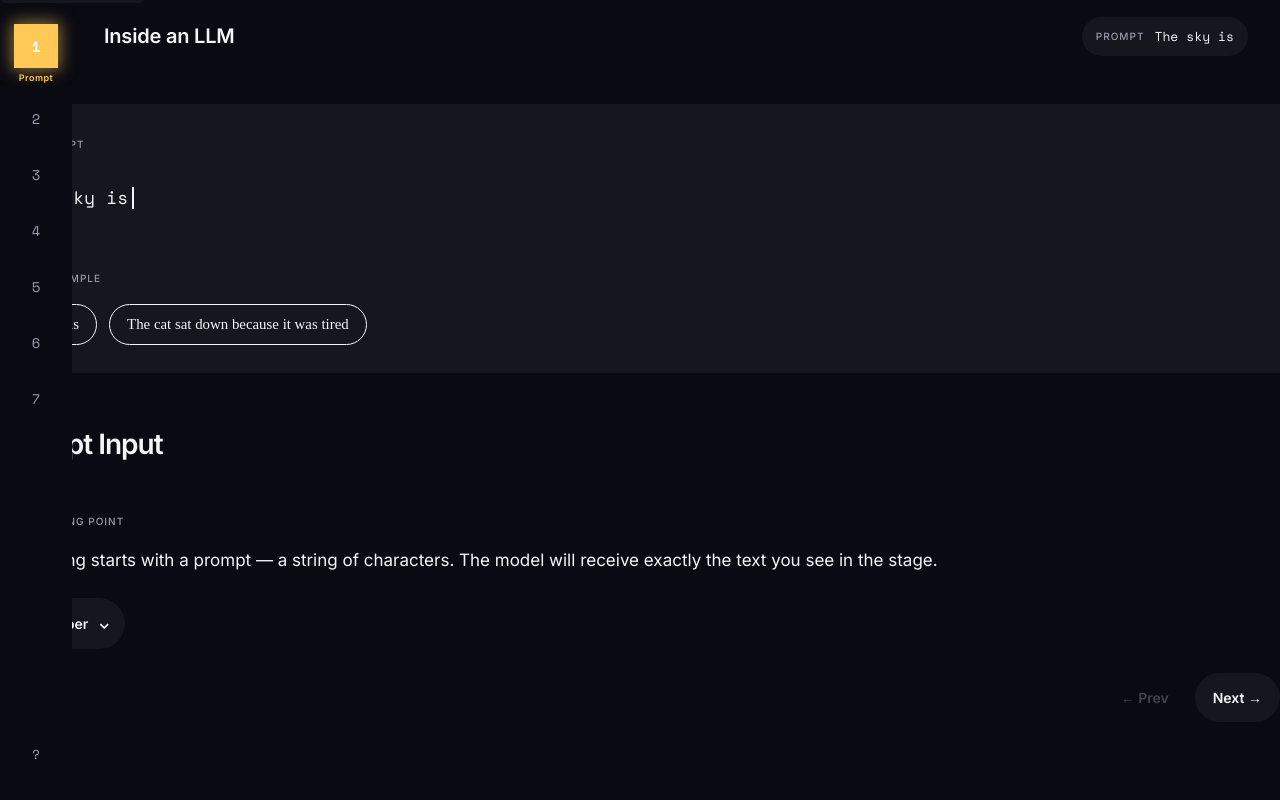
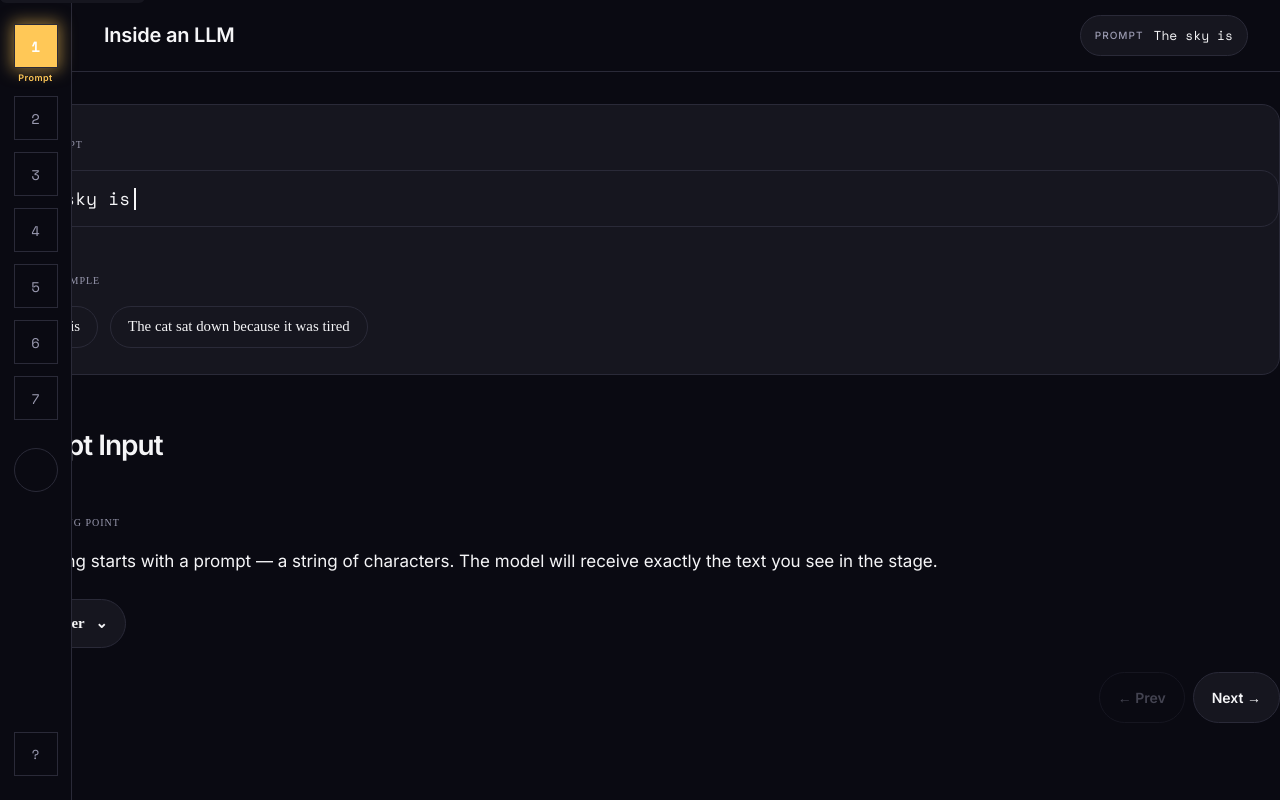
Before and after one commit to thanhthuynh/llm-visualization, a React (Vite) app: page /#prompt in a window 1280 px wide. Built offline with nearby package versions, Linux system fonts and the light colour scheme.

Commit message:
refactor(components): migrate Wave 1 to Tailwind utilities + update tests for className-based assertions

```diff
--- a/src/components/AccentRule.tsx
+++ b/src/components/AccentRule.tsx
@@ -1,3 +1,4 @@
+import type { CSSProperties } from 'react'
 import { accentHex } from '@/utils/accent'
 import type { AccentToken } from '@/scenes/scenes.config'
 
@@ -9,12 +10,8 @@ export function AccentRule({ accent }: AccentRuleProps) {
   return (
     <div
       role="presentation"
-      style={{
-        width: 48,
-        height: 3,
-        borderRadius: 'var(--radius-accent-rule)',
-        backgroundColor: accentHex(accent),
-      }}
+      style={{ '--rule-color': accentHex(accent) } as CSSProperties}
+      className="w-12 h-[3px] rounded-(--radius-accent-rule) bg-(--rule-color)"
     />
   )
 }
--- a/src/components/DeepToggle.tsx
+++ b/src/components/DeepToggle.tsx
@@ -1,3 +1,4 @@
+import type { CSSProperties } from 'react'
 import { accentHex, accentRgba } from '@/utils/accent'
 import type { AccentToken } from '@/scenes/scenes.config'
 
@@ -13,29 +14,22 @@ export function DeepToggle({ expanded, onToggle, controlsId, accent }: DeepToggl
   const labelColor = tinted ? accentHex(accent) : 'var(--color-text-primary)'
   const borderColor = tinted ? accentHex(accent) : 'var(--color-border)'
   const boxShadow = tinted ? `0 0 6px 0 ${accentRgba(accent, 0.35)}` : 'none'
+
+  const dynamicStyle = {
+    '--dt-label': labelColor,
+    '--dt-border': borderColor,
+    '--dt-shadow': boxShadow,
+    transition: 'color 160ms ease-out, border-color 160ms ease-out, box-shadow 160ms ease-out',
+  } as CSSProperties
+
   return (
     <button
       type="button"
       onClick={onToggle}
       aria-expanded={expanded}
       {...(controlsId ? { 'aria-controls': controlsId } : {})}
-      style={{
-        display: 'inline-flex',
-        alignItems: 'center',
-        gap: 10,
-        padding: '12px 16px 12px 18px',
-        borderRadius: 'var(--radius-pill)',
-        background: 'var(--color-surface-card)',
-        border: `1px solid ${borderColor}`,
-        color: labelColor,
-        fontFamily: 'var(--font-body)',
-        fontWeight: 600,
-        fontSize: 14,
-        cursor: 'pointer',
-        minHeight: 44,
-        boxShadow,
-        transition: 'color 160ms ease-out, border-color 160ms ease-out, box-shadow 160ms ease-out',
-      }}
+      style={dynamicStyle}
+      className="inline-flex items-center gap-2.5 pl-[18px] pr-4 py-3 rounded-(--radius-pill) bg-(--color-surface-card) border border-(--dt-border) text-(--dt-label) font-[family-name:--font-body] font-semibold text-sm cursor-pointer min-h-[44px] shadow-[var(--dt-shadow)]"
     >
       <span>{expanded ? 'Collapse' : 'Go deeper'}</span>
       <span aria-hidden="true">{expanded ? '⌃' : '⌄'}</span>
--- a/src/components/EyebrowLabel.tsx
+++ b/src/components/EyebrowLabel.tsx
@@ -6,19 +6,7 @@ interface EyebrowLabelProps {
 }
 
 export function EyebrowLabel({ children, className }: EyebrowLabelProps) {
-  return (
-    <span
-      className={className}
-      style={{
-        fontFamily: 'var(--font-body)',
-        fontWeight: 500,
-        fontSize: 10,
-        letterSpacing: '1px',
-        textTransform: 'uppercase',
-        color: 'var(--color-text-muted)',
-      }}
-    >
-      {children}
-    </span>
-  )
+  const base =
+    'font-[family-name:--font-body] font-medium text-[10px] tracking-widest uppercase text-(--color-text-muted)'
+  return <span className={className ? `${base} ${className}` : base}>{children}</span>
 }
--- a/src/components/PhilosophyCard.tsx
+++ b/src/components/PhilosophyCard.tsx
@@ -1,3 +1,5 @@
+import type { CSSProperties } from 'react'
+
 interface PhilosophyCardProps {
   title: string
   description: string
@@ -6,47 +8,19 @@ interface PhilosophyCardProps {
 }
 
 export function PhilosophyCard({ title, description, publicDoc, vendor }: PhilosophyCardProps) {
+  const titleColor = vendor === 'anthropic' ? '#9D4EDD' : '#2EE6D6'
   return (
     <div
-      style={{
-        padding: 16,
-        border: '1px solid var(--color-border)',
-        borderRadius: 'var(--radius-card)',
-        background: 'var(--color-surface-card)',
-        display: 'flex',
-        flexDirection: 'column',
-        gap: 10,
-        minWidth: 0,
-      }}
+      style={{ '--vendor-color': titleColor } as CSSProperties}
+      className="flex flex-col gap-2.5 p-4 min-w-0 border border-(--color-border) rounded-(--radius-card) bg-(--color-surface-card)"
     >
-      <div
-        style={{
-          fontFamily: 'var(--font-display)',
-          fontWeight: 700,
-          fontSize: 17,
-          color: vendor === 'anthropic' ? '#9D4EDD' : '#2EE6D6',
-        }}
-      >
+      <div className="font-[family-name:--font-display] font-bold text-[17px] text-(--vendor-color)">
         {title}
       </div>
-      <p
-        style={{
-          margin: 0,
-          fontFamily: 'var(--font-body)',
-          fontSize: 14,
-          lineHeight: '22px',
-          color: 'var(--color-text-primary)',
-        }}
-      >
+      <p className="m-0 font-[family-name:--font-body] text-sm leading-[22px] text-(--color-text-primary)">
         {description}
       </p>
-      <div
-        style={{
-          fontFamily: 'var(--font-mono)',
-          fontSize: 12,
-          color: 'var(--color-text-muted)',
-        }}
-      >
+      <div className="font-[family-name:--font-mono] text-xs text-(--color-text-muted)">
         ref: {publicDoc}
       </div>
     </div>
```
Also changed, not shown: 2 other files (tests, documents, lock files or other folders).
